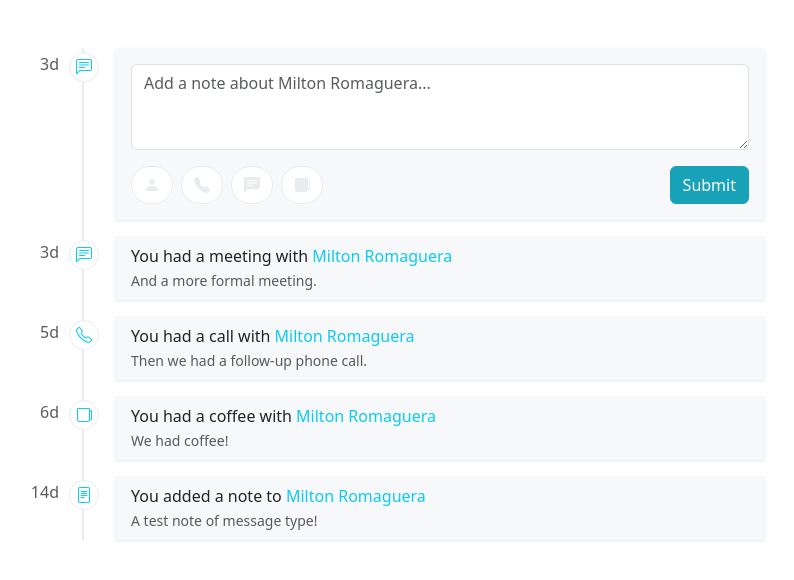
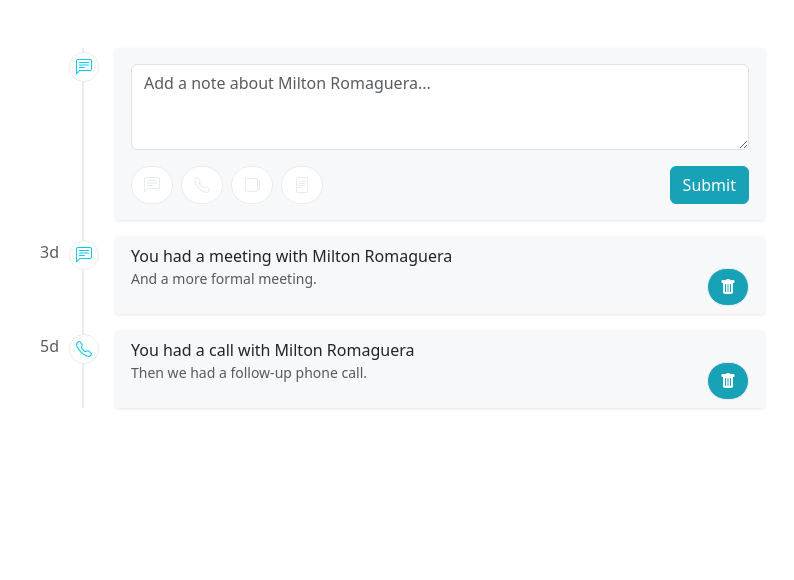
Before and after one commit to Rohullah098/assessment, an Angular app: page /task1 in a window 1280 px wide. Shown: the top 580 px of the page, without its empty margins (243-1037 px from the left). Built offline with nearby package versions, Linux system fonts and the light colour scheme.

Commit message:
ui changes

```diff
--- a/src/app/components/banner/banner.component.html
+++ b/src/app/components/banner/banner.component.html
@@ -1,10 +1,10 @@
 <div class="bg-banner m-0 py-4 row w-100">
   <div class="align-items-center flex-column col-12 col-md-6 d-flex h-100 justify-content-center text-center">
-    <div class="">
+    <div class="d-flex flex-column gap-2 gap-md-5">
       <h1 class="title-banner">CIÊNCIAS <br>
         HUMANAS</h1>
+        <button class="btn btn-text pointer">Começar</button>
     </div>
-    <button class="btn btn-text pointer">Começar</button>
   </div>
   <div class="align-items-center col-12 col-md-6 d-flex h-100 justify-content-center justify-content-md-start text-center">
     <img src="../../../assets/svgs/img1.svg" alt="opp`s" width="70%" />
--- a/src/app/components/banner/banner.component.scss
+++ b/src/app/components/banner/banner.component.scss
@@ -6,9 +6,9 @@
   aspect-ratio: 90/49;
   .title-banner {
     font-family: "Lilita One";
-    font-size: 50px;
+    font-size: 100px;
     font-weight: 400;
-    line-height: 60.3px;
+    line-height: 90.3px;
     text-align: left;
     text-underline-position: from-font;
     text-decoration-skip-ink: none;
--- a/src/app/components/contact-form/contact-form.component.html
+++ b/src/app/components/contact-form/contact-form.component.html
@@ -3,16 +3,16 @@
     <h4 class="contact-title">Cadastro</h4>
     <form>
       <div class="form-group my-4">
-        <input type="text" class="form-control" placeholder="name">
+        <input type="text" class="form-control" placeholder="name" required>
       </div>
       <div class="form-group my-4">
-        <input type="email" class="form-control" aria-describedby="emailHelp" placeholder="email">
+        <input type="email" class="form-control" aria-describedby="emailHelp" placeholder="email" required>
       </div>
       <div class="form-group my-4">
-        <input type="text" class="form-control" placeholder="Senha">
+        <input type="text" class="form-control" placeholder="Senha" required>
       </div>
       <p class="small-text-contact">já tem uma conta?</p>
-      <button class="btn btn-text pointer">Submit</button>
+      <button class="btn btn-text pointer">Concluir</button>
     </form>
   </div>
 </div>
--- a/src/app/components/contact-form/contact-form.component.scss
+++ b/src/app/components/contact-form/contact-form.component.scss
@@ -1,7 +1,7 @@
 .contact-title {
   color: #6c5ce7;
   font-family: "Lilita One";
-  font-size: 26px;
+  font-size: 36px;
   font-weight: 400;
   line-height: 18.58px;
   text-align: center;
@@ -15,6 +15,7 @@
   border: none;
   color: #ffff;
   font-family: 'Poppins';
+  padding: 15px;
   &::placeholder {
     color: #ffffff;
     text-align: center;
--- a/src/app/components/content-landing/content-landing.component.scss
+++ b/src/app/components/content-landing/content-landing.component.scss
@@ -1,10 +1,17 @@
 p {
   font-family: "Lilita One";
-  font-size: 25px;
+  font-size: 36px;
   font-weight: 400;
-  line-height: 39.15px;
+  line-height: 70.15px;
   text-align: "justified";
   text-underline-position: "from-font";
   text-decoration-skip-ink: none;
   color: #6c5ce7;
 }
+
+@media screen and (max-width:770px) {
+  p{
+    font-size: 18px !important;
+    line-height: 20.17px;
+  }
+}
--- a/src/app/components/footer/footer.component.scss
+++ b/src/app/components/footer/footer.component.scss
@@ -10,7 +10,7 @@
     .footer-text {
       color: #fff;
       font-family: "Poppins";
-      font-size: 20px;
+      font-size: 50px;
       font-weight: 500;
       text-underline-position: "from-font";
       text-decoration-skip-ink: none;
@@ -18,3 +18,9 @@
     }
   }
 }
+
+@media screen and (max-width:770px) {
+  .footer-text{
+    font-size: 18px !important;
+  }
+}
--- a/src/app/components/home-navbar/home-navbar.component.html
+++ b/src/app/components/home-navbar/home-navbar.component.html
@@ -7,19 +7,20 @@
     <div id="navbarNav" class="collapse navbar-collapse">
       <div class="row w-100">
         <ul class="col-9 d-flex justify-content-center navbar-nav">
-          <li class="nav-item" role="button"><a class="nav-link pointer">About</a>
+          <li class="nav-item" role="button"><a class="nav-link pointer">Data</a>
           </li>
           <li class="nav-item" role="button"><a class="nav-link pointer">Services</a></li>
-          <li class="nav-item" role="button"><a class="nav-link pointer">Blog</a>
+          <li class="nav-item" role="button"><a class="nav-link pointer">Docs</a>
           </li>
-          <li class="nav-item" role="button"><a class="nav-link pointer">Solutions</a></li>
+          <li class="nav-item" role="button"><a class="nav-link pointer">Company</a></li>
           <li class="nav-item" role="button"><a class="nav-link pointer">Contact</a>
+          <li class="nav-item" role="button"><a class="nav-link pointer">Console</a>
           </li>
         </ul>
-        <a  class="btn btn-custom-green col-2">
-          <img src="../../../assets/svgs/apps (1) 2.svg"/>
+        <a class="btn btn-custom-green col-2">
+          <img src="../../../assets/svgs/apps (1) 2.svg" />
           Console
-          <img src="../../../assets/svgs/Vector 3015.svg"/>
+          <img src="../../../assets/svgs/Vector 3015.svg" />
         </a>
       </div>
     </div>
--- a/src/app/components/navbar/navbar.component.scss
+++ b/src/app/components/navbar/navbar.component.scss
@@ -1,20 +1,33 @@
-.navbar{
-  background: linear-gradient(135deg, #6C5CE7 0%, #A29BFE 100%);
+.navbar {
+  background: linear-gradient(135deg, #6c5ce7 0%, #a29bfe 100%);
+  min-height: 100px;
 }
 
 .nav-item {
-  font-family: 'Lilita One';
-  font-size: 20px;
+  font-family: "Lilita One";
+  font-size: 35px;
   font-weight: 400;
   text-align: center;
-  text-underline-position: 'from-font';
+  text-underline-position: "from-font";
   text-decoration-skip-ink: none;
-  color: #FFB400;
+  color: #ffb400;
   text-decoration: none;
 }
 
 .separator {
-  color: #FFB400;
-  padding: 0 2px;
-  font-size: 20px;
+  color: #ffb400;
+  padding: 0 3px;
+  font-size: 30px;
 }
+
+@media screen and (max-width:770px) {
+  .nav-item {
+
+    font-size: 20px !important;
+
+  }
+
+  .separator {
+    font-size: 20px !important;
+  }
+}
--- a/src/app/components/timeline/timeline.component.html
+++ b/src/app/components/timeline/timeline.component.html
@@ -3,74 +3,39 @@
     <div class="col-md-8">
       <div class="timeline">
         <div class="d-flex mb-3">
-          <div class="timeline-date text-muted align-self-start mt-1">3d</div>
+          <div class="timeline-date text-muted align-self-start mt-1"></div>
           <div class="timeline-icon me-3 align-self-start mt-1">
             <i class="bi bi-chat-left-text text-info"></i>
           </div>
           <div class="timeline-card card flex-grow-1">
             <div class="card-body">
-              <textarea class="form-control mb-3" rows="3"
+              <textarea [(ngModel)]="newItem.text" class="form-control mb-3" rows="3"
                 placeholder="Add a note about Milton Romaguera..."></textarea>
               <div class="d-flex justify-content-between align-items-center">
                 <div>
-                  <button class="btn btn-menu-item me-2"><i class="bi bi-person-fill"></i></button>
-                  <button class="btn btn-menu-item me-2"><i class="bi bi-telephone-fill"></i></button>
-                  <button class="btn btn-menu-item me-2"><i class="bi bi-chat-left-text-fill"></i></button>
-                  <button class="btn btn-menu-item me-2"><i class="bi bi-cup-fill"></i></button>
+                  <button *ngFor="let icon of icons" class="btn btn-menu-item me-2"
+                    [class.selected]="icon === newItem.icon" (click)="selectIcon(icon)"
+                    [ngClass]="{ 'active-icon': selectedIcon === icon }">
+                    <i [class]="'bi ' + icon"></i>
+                  </button>
                 </div>
-                <button class="btn btn-info text-white">Submit</button>
+                <button class="btn btn-info text-white" (click)="addItem()">Submit</button>
               </div>
             </div>
           </div>
         </div>
-        <div class="d-flex mb-3">
-          <div class="timeline-date text-muted align-self-start mt-1">3d</div>
+        <div *ngFor="let item of timelineItems" class="d-flex mb-3">
+          <div class="timeline-date text-muted align-self-start mt-1">{{ item.date }}</div>
           <div class="timeline-icon me-3 align-self-start mt-1">
-            <i class="bi bi-chat-left-text text-info"></i>
+            <i [class]="'bi ' + item.icon + ' text-info'"></i>
           </div>
           <div class="timeline-card card flex-grow-1">
             <div class="card-body py-2">
-              <p class="mb-0">You had a meeting with <span class="text-info">Milton Romaguera</span></p>
-              <small class="text-muted">And a more formal meeting.</small>
-            </div>
-          </div>
-        </div>
-
-        <div class="d-flex mb-3">
-          <div class="timeline-date text-muted align-self-start mt-1">5d</div>
-          <div class="timeline-icon me-3 align-self-start mt-1">
-            <i class="bi bi-telephone text-info"></i>
-          </div>
-          <div class="timeline-card card flex-grow-1">
-            <div class="card-body py-2">
-              <p class="mb-0">You had a call with <span class="text-info">Milton Romaguera</span></p>
-              <small class="text-muted">Then we had a follow-up phone call.</small>
-            </div>
-          </div>
-        </div>
-
-        <div class="d-flex mb-3">
-          <div class="timeline-date text-muted align-self-start mt-1">6d</div>
-          <div class="timeline-icon me-3 align-self-start mt-1">
-            <i class="bi bi-cup text-info"></i>
-          </div>
-          <div class="timeline-card card flex-grow-1">
-            <div class="card-body py-2">
-              <p class="mb-0">You had a coffee with <span class="text-info">Milton Romaguera</span></p>
-              <small class="text-muted">We had coffee!</small>
-            </div>
-          </div>
-        </div>
-
-        <div class="d-flex mb-3">
-          <div class="timeline-date text-muted align-self-start mt-1">14d</div>
-          <div class="timeline-icon me-3 align-self-start mt-1">
-            <i class="bi bi-file-text text-info"></i>
-          </div>
-          <div class="timeline-card card flex-grow-1">
-            <div class="card-body py-2">
-              <p class="mb-0">You added a note to <span class="text-info">Milton Romaguera</span></p>
-              <small class="text-muted">A test note of message type!</small>
+              <p class="mb-0">{{ item.text }}</p>
+              <div class="d-flex justify-content-between">
+                <small class="text-muted">{{ item.description }}</small>
+                <button class="btn  btn-menu-item active-icon" (click)="removeItem(item)"><i class="bi bi-trash-fill"></i></button>
+              </div>
             </div>
           </div>
         </div>
--- a/src/app/components/timeline/timeline.component.scss
+++ b/src/app/components/timeline/timeline.component.scss
@@ -65,3 +65,7 @@
     color: #ffffff;
   }
 }
+.btn-menu-item.active-icon {
+  background: #17a2b8 !important;
+  color: #ffffff !important;
+}
--- a/src/app/components/timeline/timeline.component.ts
+++ b/src/app/components/timeline/timeline.component.ts
@@ -1,12 +1,58 @@
 import { CommonModule } from '@angular/common';
 import { Component } from '@angular/core';
+import { FormsModule } from '@angular/forms';
 
 @Component({
   selector: 'app-timeline',
-  imports: [CommonModule],
+  imports: [CommonModule,FormsModule],
   templateUrl: './timeline.component.html',
   styleUrl: './timeline.component.scss'
 })
 export class TimelineComponent {
+  selectedIcon: string = '';
+  icons = ['bi-chat-left-text', 'bi-telephone', 'bi-cup', 'bi-file-text'];
+  timelineItems = [
+    {
+      date: '3d',
+      icon: 'bi-chat-left-text',
+      text: 'You had a meeting with Milton Romaguera',
+      description: 'And a more formal meeting.',
+    },
+    {
+      date: '5d',
+      icon: 'bi-telephone',
+      text: 'You had a call with Milton Romaguera',
+      description: 'Then we had a follow-up phone call.',
+    },
+  ];
 
+  newItem = {
+    icon: '',
+    text: '',
+    date: 'Now',
+    description: '',
+  };
+
+  // Select an icon
+  selectIcon(icon: string) {
+    this.newItem.icon = icon;
+    this.selectedIcon=icon;
+  }
+
+  // Add new timeline item
+  addItem() {
+    if (this.newItem.text && this.newItem.icon) {
+      this.timelineItems.unshift({ ...this.newItem });
+      this.newItem.text = '';
+      this.newItem.icon = '';
+      this.newItem.description = 'Newly added timeline item.';
+    } else {
+      alert('Please enter text and select an icon!');
+    }
+  }
+
+  // Remove a timeline item
+  removeItem(item: any) {
+    this.timelineItems = this.timelineItems.filter((i) => i !== item);
+  }
 }
```
